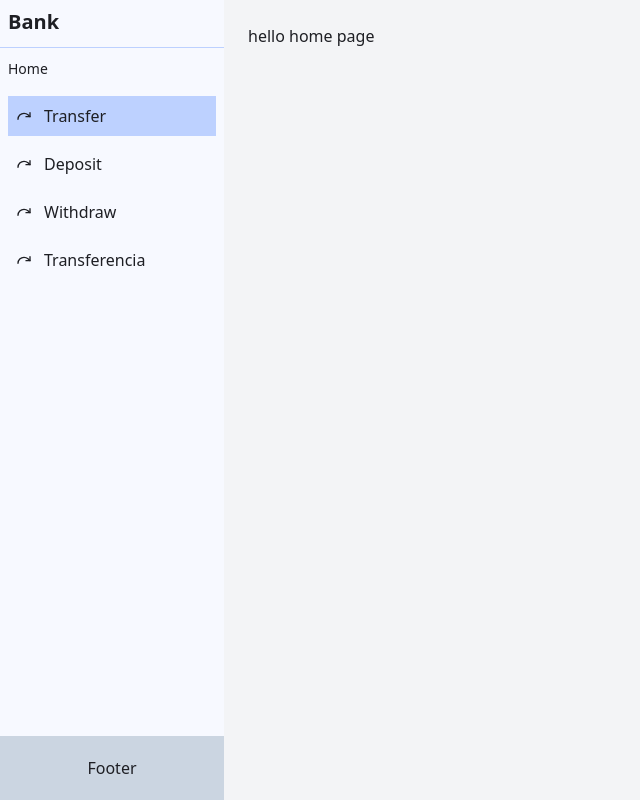
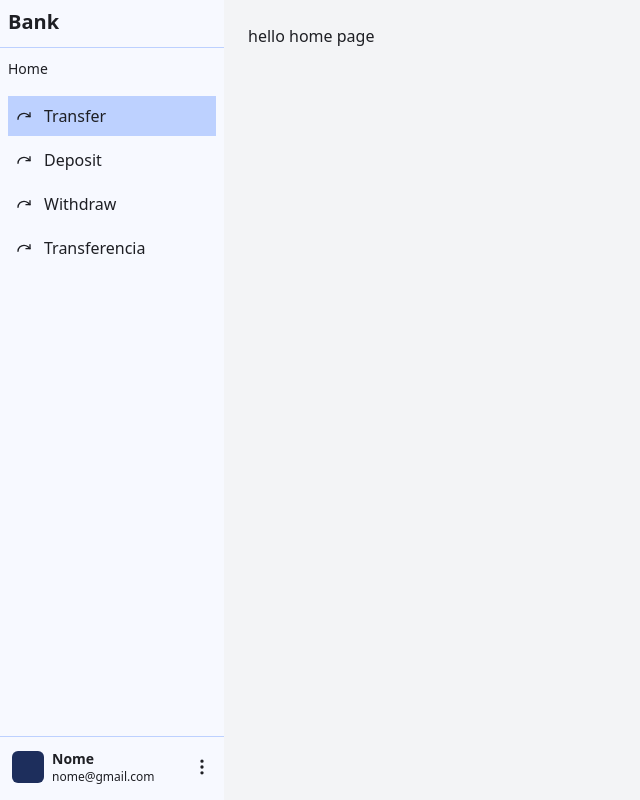
Before and after one commit to cesar7722a/trainings, a React (Vite) app: page /bank in a window 1280 px wide. Shown: the whole page, without its empty margins (0-640 px from the left). Built offline with nearby package versions, Linux system fonts and the light colour scheme.

Commit message:
feat:create style of footer aside bar

```diff
--- a/src/private/private-layout.tsx
+++ b/src/private/private-layout.tsx
@@ -1,13 +1,6 @@
-import { Redo } from "lucide-react";
+import { EllipsisVertical, Redo } from "lucide-react";
 import { useState } from "react";
 import { Link, Outlet } from "react-router";
-
-// type MenuItem = {
-//   name: string;
-//   path: string;
-//   icon: LucideIcon;
-//   active: boolean;
-// };
 
 const menuAsideBar = [
   {
@@ -57,7 +50,7 @@ function PrivateLayout() {
 
         <div className="flex-1 p-2 overflow-y-auto h-72 space-y-4">
           <span className="text-sm">Home</span>
-          <div className="space-y-2">
+          <div className="space-y-1">
             {isActive.map((element) =>
               element.active ? (
                 <Link
@@ -83,8 +76,17 @@ function PrivateLayout() {
           </div>
         </div>
 
-        <footer className="h-16 bg-slate-300 flex items-center justify-center">
-          Footer
+        <footer className="h-16 p-2 border border-b-0 border-l-0 border-r-0 border-blue-6">
+          <div className="hover:cursor-default hover:bg-blue-3 p-1 rounded-md focus:border focus:border-gray-6 flex items-center justify-between">
+            <div className="flex items-center gap-x-2">
+              <div className="w-8 h-8 bg-blue-12 rounded-md"></div>
+              <div>
+                <h1 className="text-sm font-bold">Nome</h1>
+                <h2 className="text-xs">nome@gmail.com</h2>
+              </div>
+            </div>
+            <EllipsisVertical className="size-5" />
+          </div>
         </footer>
       </aside>
       <main className="flex-1 bg-gray-100 p-6 overflow-y-auto">
```
